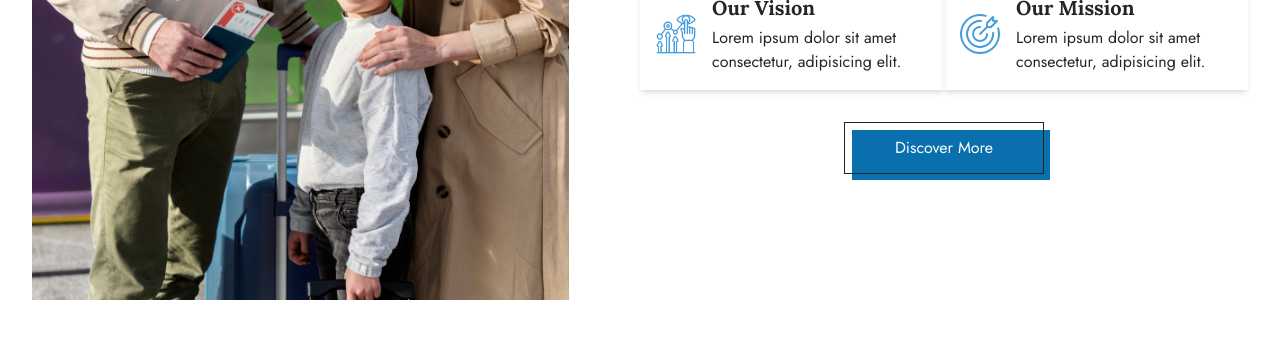
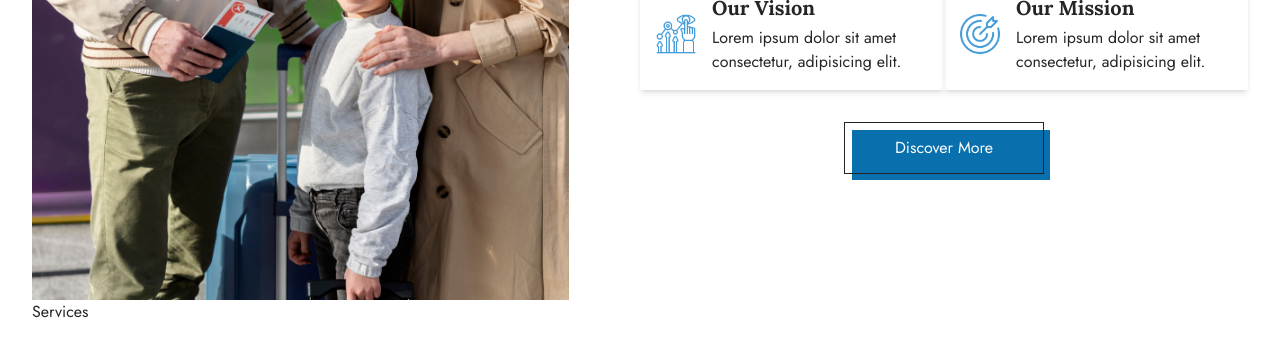
Before and after one commit to KamelMesbahi13/dzWorkAway, a React (Vite) app: page / in a window 1280 px wide. Shown: the part 1391-1747 px from the top of the page. Built offline with nearby package versions, Linux system fonts and the light colour scheme.

Commit message:
Home Services Section Page

```diff
--- a/src/App.jsx
+++ b/src/App.jsx
@@ -1,6 +1,6 @@
 import { Routes, Route } from "react-router-dom";
 import Navbar from "./Components/Navbar/Navbar";
-import Home from "./Components/Navbar/Home/Home";
+import Home from "./Components/Home/Home";
 
 const App = () => {
   return (
--- a/src/Components/Navbar/Home/AboutUs/AboutUs.jsx
+++ b/src/Components/Home/AboutUs/AboutUs.jsx
@@ -1,13 +1,13 @@
-import Img from "../../../../assets/aboutHome.jpg";
-import Vision from "../../../../assets/Vision.png";
-import Mission from "../../../../assets/Mission.png";
+import Img from "../../../assets/aboutHome.jpg";
+import Vision from "../../../assets/Vision.png";
+import Mission from "../../../assets/Mission.png";
 import { LazyLoadImage } from "react-lazy-load-image-component";
 import { motion } from "framer-motion";
 
 const AboutUs = () => {
   return (
     <>
-      <div className="h-[100vh] pt-12 md:pt-20">
+      <div className="pt-12 md:pt-20">
         <div className="container">
           <div className="flex flex-col items-center textCenter md:text-left md:justify-between md:flex-row">
             <motion.div
--- a/src/Components/Navbar/Home/Home.jsx
+++ b/src/Components/Home/Home.jsx
@@ -1,6 +1,7 @@
 import Header from "./Header/Header";
-import Title from "../../../GeneralFunctions/Title";
+import Title from "../../GeneralFunctions/Title";
 import AboutUs from "./AboutUs/AboutUs";
+import Services from "./Services/Services";
 
 const Home = () => {
   Title("Dz Work Away | Accueil");
@@ -10,7 +11,9 @@ const Home = () => {
       <div>
         <Header />
         <AboutUs />
-        <div className="container"></div>
+        <div className="container">
+          <Services />
+        </div>
       </div>
     </>
   );
--- /dev/null
+++ b/src/Components/Home/Services/Services.jsx
@@ -0,0 +1,5 @@
+const Services = () => {
+  return <div>Services</div>;
+};
+
+export default Services;
```
Also changed, not shown: src/Components/Home/Header/Swiper/Swiper.jsx (renamed from src/Components/Navbar/Home/Header/Swiper/Swiper.jsx, +4 -4 lines), src/Components/Home/Header/Header.jsx (renamed from src/Components/Navbar/Home/Header/Header.jsx), src/Components/Home/Header/Swiper/Swiper.css (renamed from src/Components/Navbar/Home/Header/Swiper/Swiper.css).
